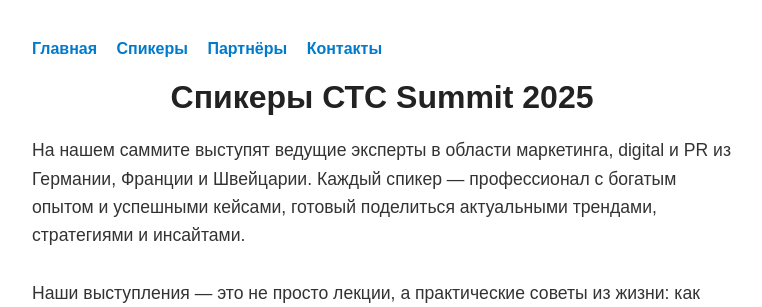
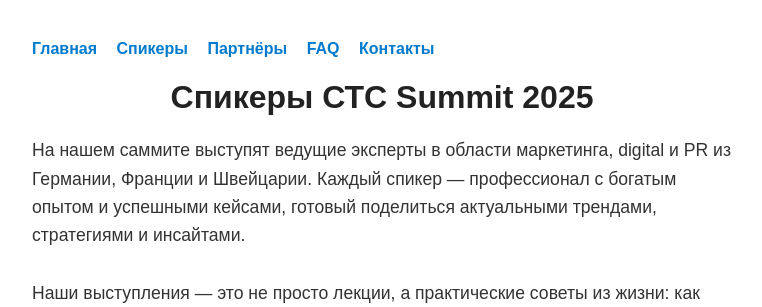
Before and after one commit to Juliarekling/ctcsummit, a Flask app: page /speakers in a window 1280 px wide. Shown: the top 307 px of the page, without its empty margins (258-1020 px from the left). Run offline with Flask 3, Linux system fonts and the light colour scheme.

Commit message:
speakers.html

```diff
--- a/templates/speakers.html
+++ b/templates/speakers.html
@@ -51,6 +51,7 @@
         <a href="/">Главная</a>
         <a href="/speakers">Спикеры</a>
         <a href="/partners">Партнёры</a>
+        <a href="/faq">FAQ</a>
         <a href="/contacts">Контакты</a>
     </nav>
 
```
